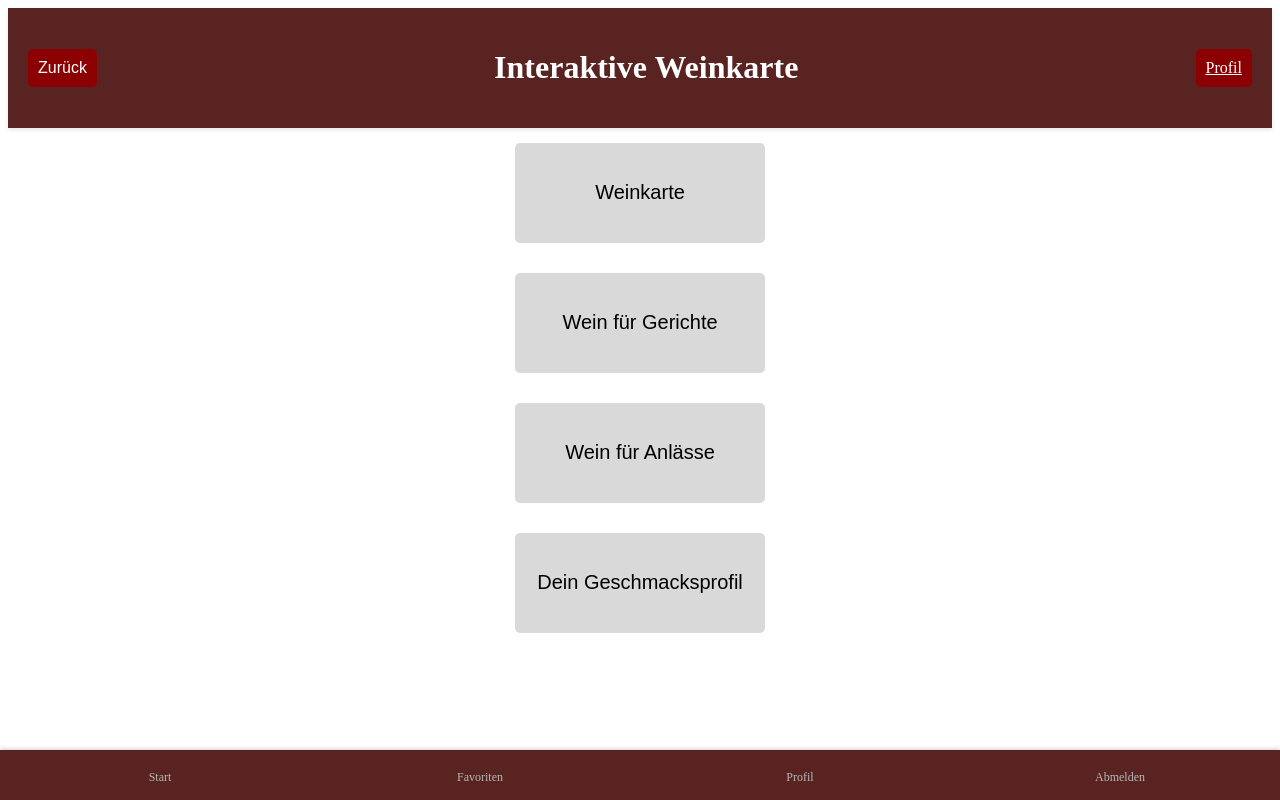
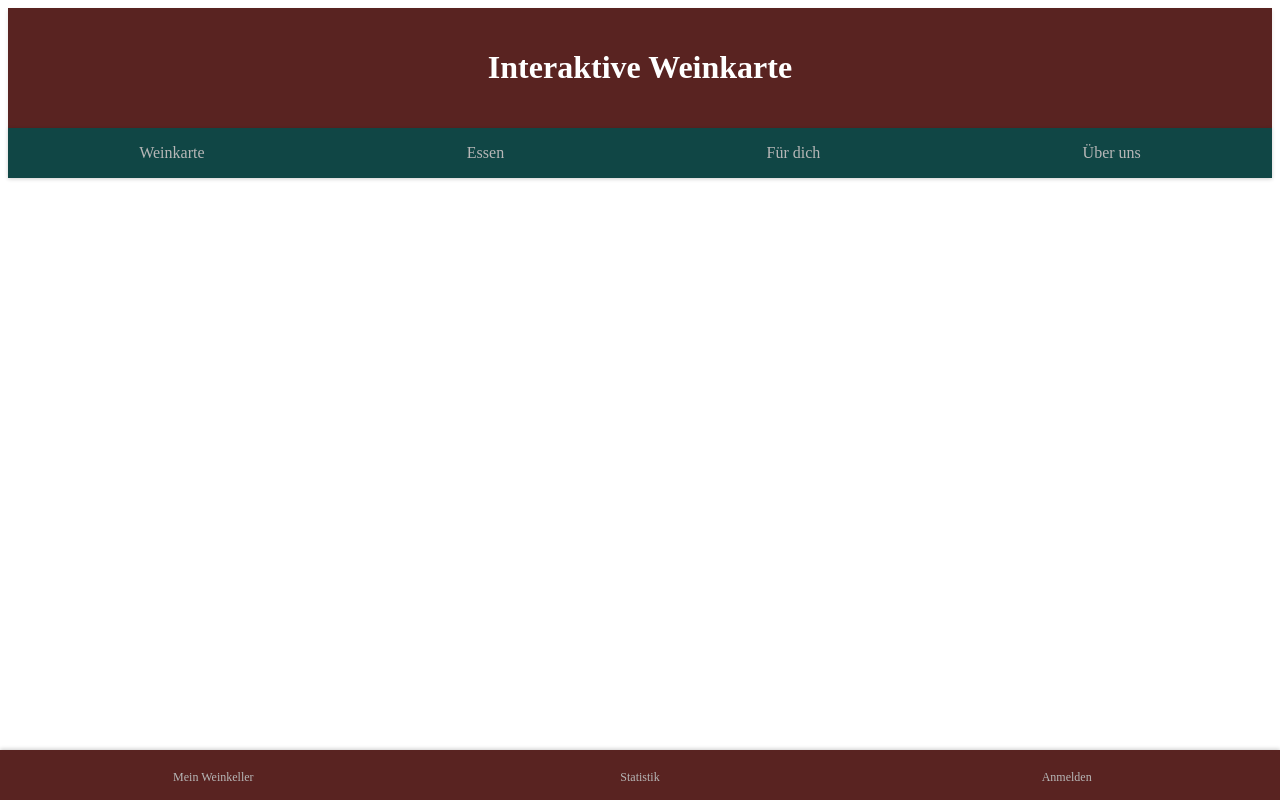
Before and after one commit to Nizii/bachelor_ui, a Nuxt app: page / in a window 1280 px wide. Built offline with nearby package versions, Linux system fonts and the light colour scheme.

Commit message:
MainTabbbar adde

```diff
--- a/components/Header.vue
+++ b/components/Header.vue
@@ -1,13 +1,7 @@
 <template>
   <header>
     <div class="navigation">
-      <button class="back-button" @click="goBack">
-        Zurück
-      </button>
       <h1>Interaktive Weinkarte</h1>
-      <router-link to="/Login" class="login-button">
-        Profil
-      </router-link>
     </div>
   </header>
 </template>
@@ -20,40 +14,4 @@ header {
   text-align: center;
   box-shadow: 0px 2px 4px rgba(0, 0, 0, 0.1);
 }
-
-.navigation {
-  display: flex;
-  justify-content: space-between;
-  align-items: center;
-}
-
-.back-button {
-  background-color: #8b0000;
-  color: #fff;
-  border: none;
-  padding: 10px;
-  border-radius: 5px;
-  font-size: 1em;
-  cursor: pointer;
-}
-
-.login-button {
-  background-color: #8b0000;
-  color: #fff;
-  border: none;
-  padding: 10px;
-  border-radius: 5px;
-  font-size: 1em;
-  cursor: pointer;
-}
 </style>
-
-<script>
-export default {
-  methods: {
-    goBack() {
-      window.history.length > 1 ? this.$router.go(-1) : this.$router.push('/')
-    }
-  }
-}
-</script>
--- /dev/null
+++ b/components/MainTabbar.vue
@@ -0,0 +1,45 @@
+<template>
+  <div class="button-group">
+    <nuxt-link to="/Winemenu" class="button button-1">Weinkarte</nuxt-link>
+    <nuxt-link to="/Food" class="button button-2">Essen</nuxt-link>
+    <nuxt-link to="/Foryou" class="button button-3">Für dich</nuxt-link>
+    <nuxt-link to="/About" class="button button-4">Über uns</nuxt-link>
+  </div>
+</template>
+
+<style scoped>
+.button-group {
+  display: flex;
+  flex-direction: row; /* Fügt diese Zeile hinzu */
+  justify-content: space-around;
+  align-items: center;
+  background-color: #104645;
+  height: 50px;
+  box-shadow: 0px 1px 4px rgba(0, 0, 0, 0.2);
+}
+
+.button {
+  display: flex;
+  flex-direction: column;
+  justify-content: center;
+  align-items: center;
+  color: #b7b7b7;
+  text-decoration: none;
+  padding: 0 1rem;
+  height: 100%;
+  transition: color 0.3s;
+}
+
+.button:hover,
+.button:focus {
+  color: #d0d0d0; /* Dezente Farbe für Hover und Focus */
+}
+
+
+.button-1 span,
+.button-2 span,
+.button-3 span,
+.button-4 span {
+  font-size: 12px;
+}
+</style>
--- a/components/Overview.vue
+++ /dev/null
@@ -1,23 +0,0 @@
-<template>
-  <div id="main">
-    <Header />
-    <div class="container">
-      <ButtonGroup />
-      <Tabbar />
-    </div>
-  </div>
-</template>
-
-<script>
-import Header from '~/components/Header.vue'
-import ButtonGroup from '~/components/OverviewButtonGroup.vue'
-import Tabbar from '~/components/Tabbar.vue';
-
-export default {
-  components: {
-    Header,
-    ButtonGroup,
-    Tabbar
-  }
-}
-</script>
--- a/components/Tabbar.vue
+++ b/components/Tabbar.vue
@@ -1,20 +1,20 @@
 <template>
   <div class="fixed-bottom-bar">
-      <router-link to="/" class="bottom-bar-link" :class="{ 'active': activeTab === 'Start' }">
-        <i class="fas fa-home"></i>
-        <span class="bottom-bar-label">Start</span>
+    <router-link to="/Login" class="bottom-bar-link" :class="{ 'active': activeTab === 'Favoriten' }">
+      <i class="fas fa-user"></i>
+      <span class="bottom-bar-label">Mein Weinkeller</span>
     </router-link>
-      <router-link to="/login" class="bottom-bar-link" :class="{ 'active': activeTab === 'Favoriten' }">
+    <router-link to="/Login" class="bottom-bar-link" :class="{ 'active': activeTab === 'Profile' }">
       <i class="fas fa-user"></i>
-        <span class="bottom-bar-label">Favoriten</span>
+      <span class="bottom-bar-label">Statistik</span>
     </router-link>
-      <router-link to="/login" class="bottom-bar-link" :class="{ 'active': activeTab === 'Profile' }">
-        <i class="fas fa-user"></i>
-        <span class="bottom-bar-label">Profil</span>
-      </router-link>
-      <router-link to="/" class="bottom-bar-link" @click.prevent="logout" :class="{ 'active': activeTab === 'Abmelden' }">
+    <a v-if="isLoggedIn()" href="#" class="bottom-bar-link" @click.prevent="logout" :class="{ 'active': activeTab === 'Abmelden' }">
       <i class="fas fa-user"></i>
       <span class="bottom-bar-label">Abmelden</span>
+    </a>
+    <router-link v-else to="/Login" class="bottom-bar-link" :class="{ 'active': activeTab === 'Anmelden' }">
+      <i class="fas fa-user"></i>
+      <span class="bottom-bar-label">Anmelden</span>
     </router-link>
   </div>
   </template>
@@ -30,7 +30,11 @@
     methods: {
       logout() {
         localStorage.removeItem('jwt');
+        console.log(localStorage.getItem('jwt'))
         this.$router.push('/');
+      },
+      isLoggedIn() {
+        return localStorage.getItem('jwt') !== null;
       }
     }
   };
@@ -72,4 +76,10 @@
   .bottom-bar-label {
     font-size: 12px;
   }
+
+  .button:hover,
+  .button:focus {
+    color: #d0d0d0; /* Dezente Farbe für Hover und Focus */
+  }
+
   </style>
--- a/pages/Custom.vue
+++ b/pages/Custom.vue
@@ -1,7 +1,8 @@
 <template>
   <div>
+    <Header />
+    <MainTabbar />
     <div style="text-align: center; margin: 20px;">
-      <Header />
       <!--
       <p>Weisswein: {{ preferences?.Weisswein }}</p>
       <p>Rotwein: {{ preferences?.Rotwein }}</p>
--- a/pages/Food.vue
+++ b/pages/Food.vue
@@ -1,6 +1,7 @@
 <template>
     <div>
         <Header />
+        <MainTabbar />
         <h1 style="text-align: center; margin: 20px;">Passend zu Essen</h1>
         <div class="button-group">
             <ShowButton buttonNumber="1" @toggle-wines="toggleWines">Nüsslisalat</ShowButton>
@@ -68,6 +69,7 @@
     import WineHeader from '~/components/WineHeader.vue';
     import WineInfoCondition from "~/components/WineInfoCondition.vue";
     import ShowButton from "~/components/ShowButton.vue";
+    import MainTabbar from '~/components/MainTabbar.vue';
     import axios from 'axios';
 
     export default {
@@ -75,7 +77,8 @@
             Header,
             WineHeader,
             WineInfoCondition,
-            ShowButton
+            ShowButton,
+            MainTabbar
         },
 
     data() {
--- a/pages/CustomMenu.vue
+++ b/pages/Foryou.vue
@@ -1,6 +1,7 @@
 <template>
   <div>
     <Header />
+    <MainTabbar />
     <div class="custom-box">
       <div class="checkbox-group">
         <h1>Welchen Wein trinkst du gerne?</h1>
--- a/pages/Login.vue
+++ b/pages/Login.vue
@@ -1,6 +1,7 @@
 <template>
     <div>
       <Header />
+      <MainTabbar />
       <div class="login-container">
         <div class="form-container">
           <div v-if="!showRegister" class="form">
@@ -100,14 +101,15 @@
     align-items: center;
     justify-content: center;
     height: 100%;
-    background-color: #F4F4F4;
+    background-color: #FFFF;
+    margin-top: 30px;
   }
 
   .form-container {
     display: flex;
     flex-direction: column;
     align-items: center;
-    background-color: #FFFFFF;
+    background-color: #F4F4F4;
     padding: 40px;
     border-radius: 20px;
     box-shadow: 0px 2px 4px rgba(0, 0, 0, 0.25);
--- a/pages/Profile.vue
+++ b/pages/Profile.vue
@@ -1,6 +1,7 @@
 <template>
     <div>
       <Header />
+      <MainTabbar />
       <h1>Profilseite</h1>
       <Tabbar />
     </div>
@@ -27,12 +28,13 @@
 
     methods: {
       getUserData() {
-        const token = localStorage.getItem('jwt-token');
+        const token = localStorage.getItem('jwt');
         const headers = { Authorization: `Bearer ${token}` };
 
-        axios.get('https://localhost:44322/api/userdata', { headers })
+        axios.get('https://localhost:44322/api/user/userdata', {headers} )
           .then(response => {
             this.userData = response.data;
+            console.log(this.userData);
           })
           .catch(error => {
             console.error(error);
--- a/pages/Winemenu.vue
+++ b/pages/Winemenu.vue
@@ -1,6 +1,7 @@
 <template>
   <div>
     <Header />
+    <MainTabbar />
     <div v-if="loading" style="text-align: center; margin: 20px;">Loading...</div>
     <div v-else>
       <WineHeader title="Weissweine" />
@@ -21,6 +22,7 @@
 import Header from '~/components/Header.vue';
 import WineInfo from '~/components/WineInfo.vue';
 import WineHeader from '~/components/WineHeader.vue';
+import MainTabbar from '~/components/MainTabbar.vue';
 import axios from 'axios';
 
 export default {
@@ -28,7 +30,8 @@ export default {
   components: {
     Header,
     WineInfo,
-    WineHeader
+    WineHeader,
+    MainTabbar
   },
   data() {
     return {
--- a/pages/index.vue
+++ b/pages/index.vue
@@ -1,9 +1,24 @@
 <template>
-  <Overview/>
+  <div id="main">
+    <Header />
+    <div class="container">
+      <MainTabbar />
+      <Tabbar />
+    </div>
+  </div>
 </template>
 
 <script>
+import Header from '~/components/Header.vue'
+import ButtonGroup from '~/components/OverviewButtonGroup.vue'
+import Tabbar from '~/components/Tabbar.vue';
+
 export default {
-  name: 'IndexPage'
+  name: 'IndexPage',
+  components: {
+    Header,
+    ButtonGroup,
+    Tabbar
+  }
 }
 </script>
```
Lines whose indentation alone changed are shown as unchanged.
